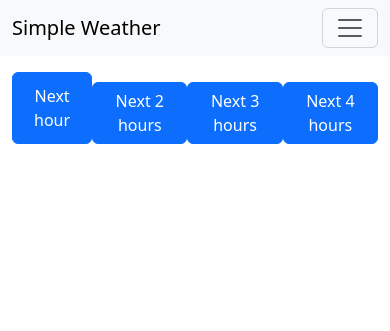
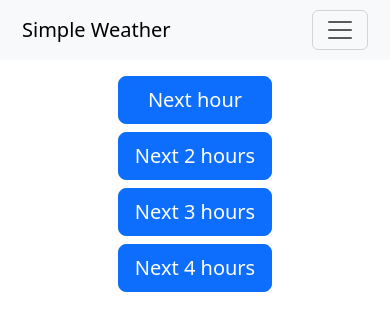
Before and after one commit to Lo10Th/Simple-Weather, a Flask app: page / in a window 390 px wide. Shown: the top 331 px of the page. Run offline with Flask 3, Linux system fonts and the light colour scheme.

Commit message:
updated for mobile use

```diff
--- a/css/style.css
+++ b/static/css/main.css
@@ -4,7 +4,7 @@
 }
 
 @media (max-width: 768px) {
-    .navbar-collapse {
+    .navbar {
         background-color: #f8f9fa;
         padding: 10px;
     }
@@ -13,3 +13,9 @@
         margin-top: 10px;
     }
 }
+
+@media (max-width: 576px) {
+    .btn-block {
+        width: 100%;
+    }
+}
--- a/templates/index.html
+++ b/templates/index.html
@@ -2,36 +2,46 @@
 <html lang="en">
 <head>
     <meta charset="UTF-8">
-    <meta name="viewport" content="width=device-width, initial-scale=1.0">
+    <meta name="viewport" content="width=device-width, initial-scale=1, shrink-to-fit=no">
     <title>Simple Weather</title>
     <link href="https://cdn.jsdelivr.net/npm/bootstrap@5.3.1/dist/css/bootstrap.min.css" rel="stylesheet" integrity="sha384-4bw+/aepP/YC94hEpVNVgiZdgIC5+VKNBQNGCHeKRQN+PtmoHDEXuppvnDJzQIu9" crossorigin="anonymous">
     <script src="https://cdn.jsdelivr.net/npm/bootstrap@5.3.1/dist/js/bootstrap.bundle.min.js" integrity="sha384-HwwvtgBNo3bZJJLYd8oVXjrBZt8cqVSpeBNS5n7C8IVInixGAoxmnlMuBnhbgrkm" crossorigin="anonymous"></script>
-    <link rel="stylesheet" href="/css/style.css">
+    <link rel="stylesheet" href="{{ url_for('static', filename='css/main.css') }}">
 </head>
 <body>
-    <nav class="navbar navbar-expand-lg bg-body-tertiary">
+    <nav class="navbar navbar-expand-lg navbar-light bg-light">
         <div class="container-fluid">
           <a class="navbar-brand" href="#">Simple Weather</a>
-          <button class="navbar-toggler" type="button" data-bs-toggle="collapse" data-bs-target="#navbarNavAltMarkup" aria-controls="navbarNavAltMarkup" aria-expanded="false" aria-label="Toggle navigation">
+          <button class="navbar-toggler" type="button" data-bs-toggle="collapse" data-bs-target="#navbarNav">
             <span class="navbar-toggler-icon"></span>
           </button>
-          <div class="collapse navbar-collapse" id="navbarNavAltMarkup">
-            <div class="navbar-nav">
-                <a class="nav-link active" aria-current="page" href="/">Home</a>
-                <a class="nav-link" href="/1">Next hour</a>
-                <a class="nav-link" href="/2">Next 2 hours</a>
-                <a class="nav-link" href="/3">Next 3 hours</a>
-                <a class="nav-link" href="/4">Next 4 hours</a>
-            </div>
+          <div class="collapse navbar-collapse" id="navbarNav">
+            <ul class="navbar-nav">
+                <li class="nav-item">
+                    <a class="nav-link active" aria-current="page" href="/">Home</a>
+                </li>
+                <li class="nav-item">
+                    <a class="nav-link" href="/1">Next hour</a>
+                </li>
+                <li class="nav-item">
+                    <a class="nav-link" href="/2">Next 2 hours</a>
+                </li>
+                <li class="nav-item">
+                    <a class="nav-link" href="/3">Next 3 hours</a>
+                </li>
+                <li class="nav-item">
+                    <a class="nav-link" href="/4">Next 4 hours</a>
+                </li>
+            </ul>
           </div>
         </div>
     </nav>
     <div class="container mt-3">
-        <div class="d-flex justify-content-between">
-            <button type="button" onclick="window.location.href = '/1';" class="btn btn-primary">Next hour</button>
-            <button type="button" onclick="window.location.href = '/2';" class="btn btn-primary btn-margin">Next 2 hours</button>
-            <button type="button" onclick="window.location.href = '/3';" class="btn btn-primary btn-margin">Next 3 hours</button>
-            <button type="button" onclick="window.location.href = '/4';" class="btn btn-primary btn-margin">Next 4 hours</button>
+        <div class="d-lg-flex justify-content-between">
+            <button type="button" onclick="window.location.href = '/1';" class="btn btn-primary btn-lg btn-block mb-2 d-block d-lg-none">Next hour</button>
+            <button type="button" onclick="window.location.href = '/2';" class="btn btn-primary btn-lg btn-block mb-2 d-block d-lg-none">Next 2 hours</button>
+            <button type="button" onclick="window.location.href = '/3';" class="btn btn-primary btn-lg btn-block mb-2 d-block d-lg-none">Next 3 hours</button>
+            <button type="button" onclick="window.location.href = '/4';" class="btn btn-primary btn-lg btn-block mb-2 d-block d-lg-none">Next 4 hours</button>
         </div>
     </div>
 </body>
```
